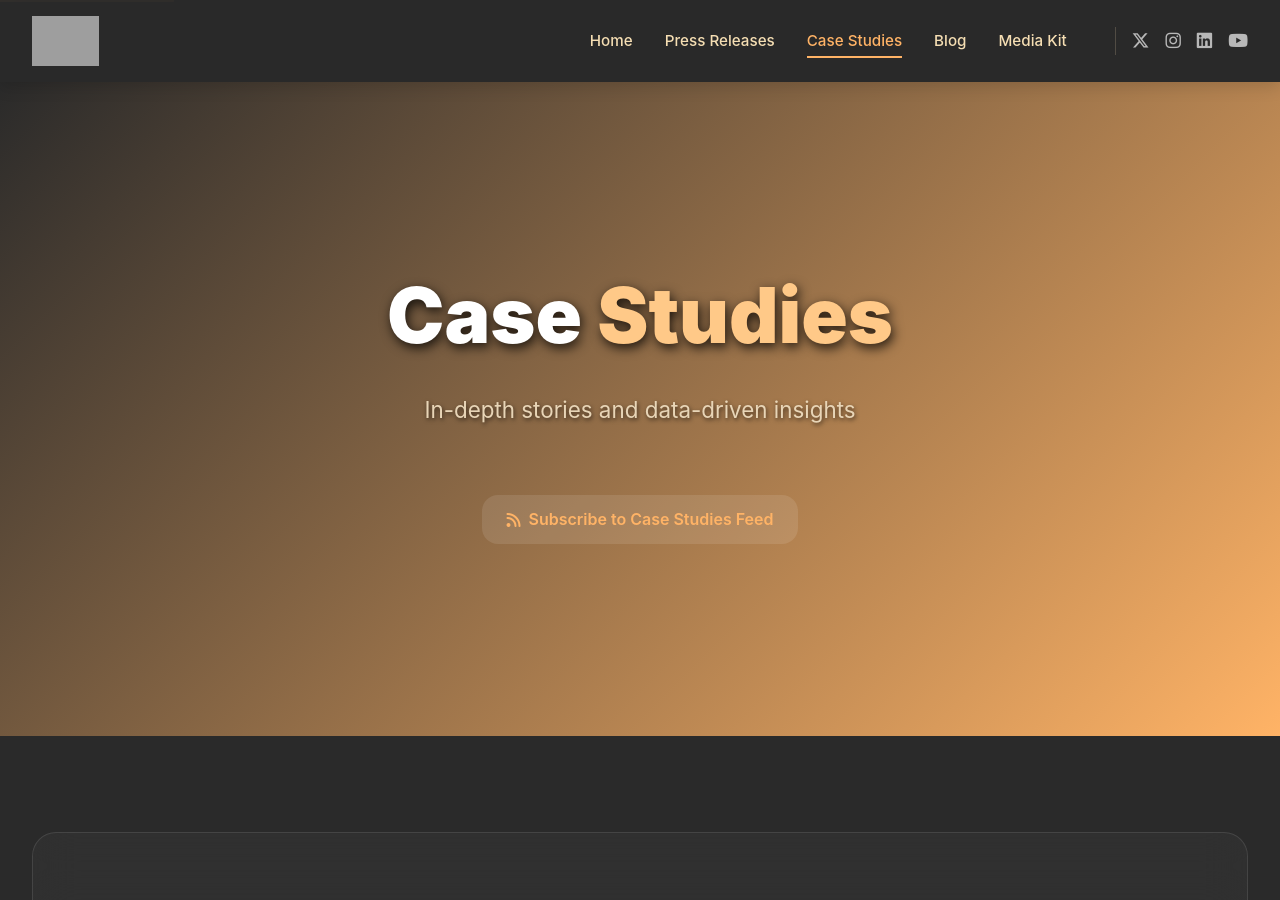
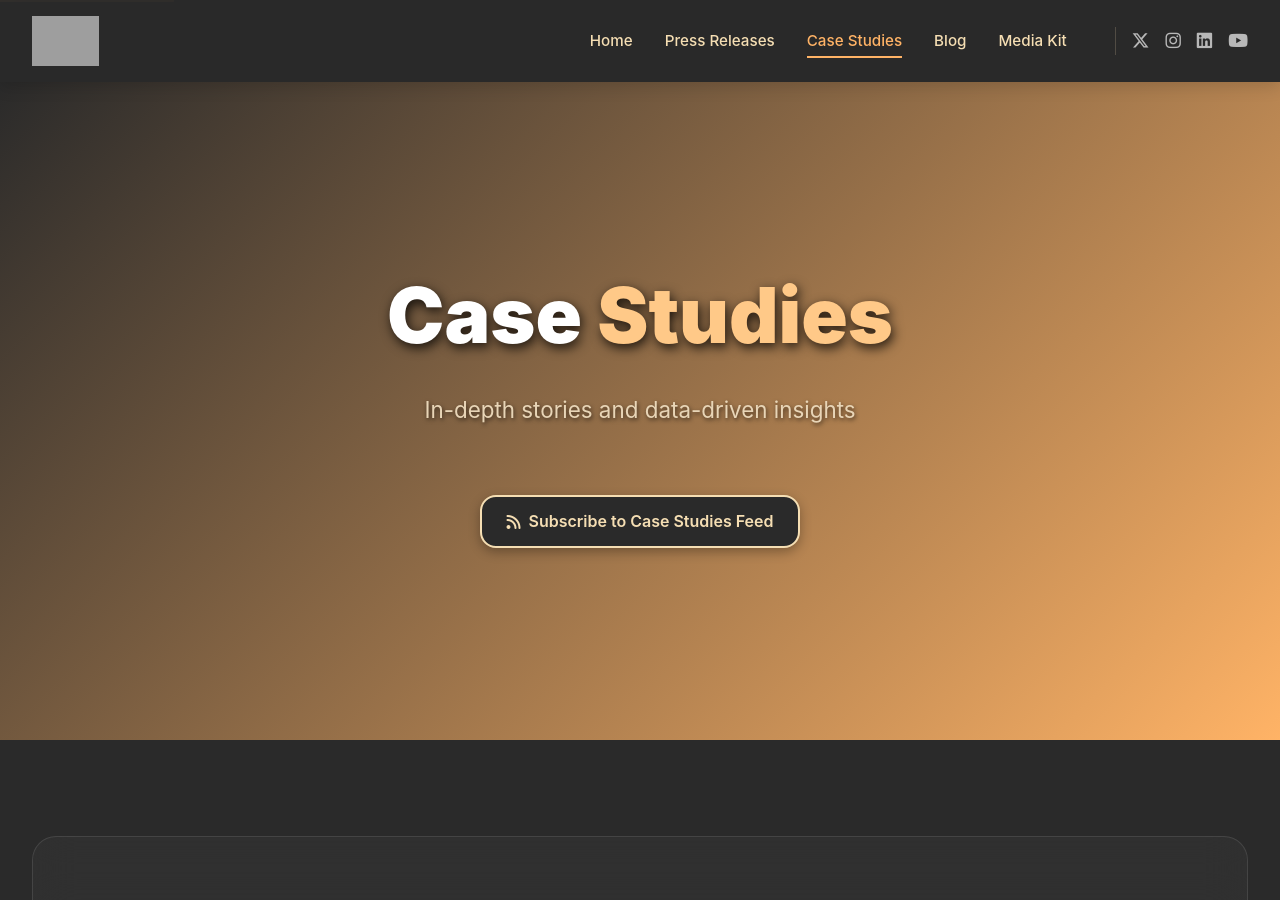
Before and after one commit to ZakWinnick/rangeway-newsroom, a Jekyll site: the page built from case-studies.html, in a window 1280 px wide and 900 px high. Built offline with Jekyll 4.4.1, drawn with Linux system fonts in a browser that asks for light colours; grey boxes are pictures that could not be loaded.

```diff
--- a/blog.html
+++ b/blog.html
@@ -16,7 +16,7 @@
         </p>
         <div style="margin-top: 1.5rem;">
             <a href="{{ '/feed.xml' | relative_url }}"
-               style="display: inline-flex; align-items: center; gap: 0.5rem; padding: 0.75rem 1.5rem; background: rgba(255, 255, 255, 0.1); border-radius: var(--radius-md); color: var(--golden-highway); text-decoration: none; font-weight: 600; transition: var(--transition);">
+               style="display: inline-flex; align-items: center; gap: 0.5rem; padding: 0.75rem 1.5rem; background: var(--mountain-charcoal); border: 2px solid var(--coastal-cream); border-radius: var(--radius-md); color: var(--coastal-cream); text-decoration: none; font-weight: 600; transition: var(--transition); box-shadow: 0 4px 12px rgba(0, 0, 0, 0.3);">
                 <i class="fas fa-rss"></i> Subscribe to Blog Feed
             </a>
         </div>
--- a/case-studies.html
+++ b/case-studies.html
@@ -16,7 +16,7 @@
         </p>
         <div style="margin-top: 1.5rem;">
             <a href="{{ '/feed-case-studies.xml' | relative_url }}"
-               style="display: inline-flex; align-items: center; gap: 0.5rem; padding: 0.75rem 1.5rem; background: rgba(255, 255, 255, 0.1); border-radius: var(--radius-md); color: var(--golden-highway); text-decoration: none; font-weight: 600; transition: var(--transition);">
+               style="display: inline-flex; align-items: center; gap: 0.5rem; padding: 0.75rem 1.5rem; background: var(--mountain-charcoal); border: 2px solid var(--coastal-cream); border-radius: var(--radius-md); color: var(--coastal-cream); text-decoration: none; font-weight: 600; transition: var(--transition); box-shadow: 0 4px 12px rgba(0, 0, 0, 0.3);">
                 <i class="fas fa-rss"></i> Subscribe to Case Studies Feed
             </a>
         </div>
--- a/press.html
+++ b/press.html
@@ -16,7 +16,7 @@
         </p>
         <div style="margin-top: 1.5rem;">
             <a href="{{ '/feed-press.xml' | relative_url }}"
-               style="display: inline-flex; align-items: center; gap: 0.5rem; padding: 0.75rem 1.5rem; background: rgba(255, 255, 255, 0.1); border-radius: var(--radius-md); color: var(--golden-highway); text-decoration: none; font-weight: 600; transition: var(--transition);">
+               style="display: inline-flex; align-items: center; gap: 0.5rem; padding: 0.75rem 1.5rem; background: var(--mountain-charcoal); border: 2px solid var(--coastal-cream); border-radius: var(--radius-md); color: var(--coastal-cream); text-decoration: none; font-weight: 600; transition: var(--transition); box-shadow: 0 4px 12px rgba(0, 0, 0, 0.3);">
                 <i class="fas fa-rss"></i> Subscribe to Press Release Feed
             </a>
         </div>
```
